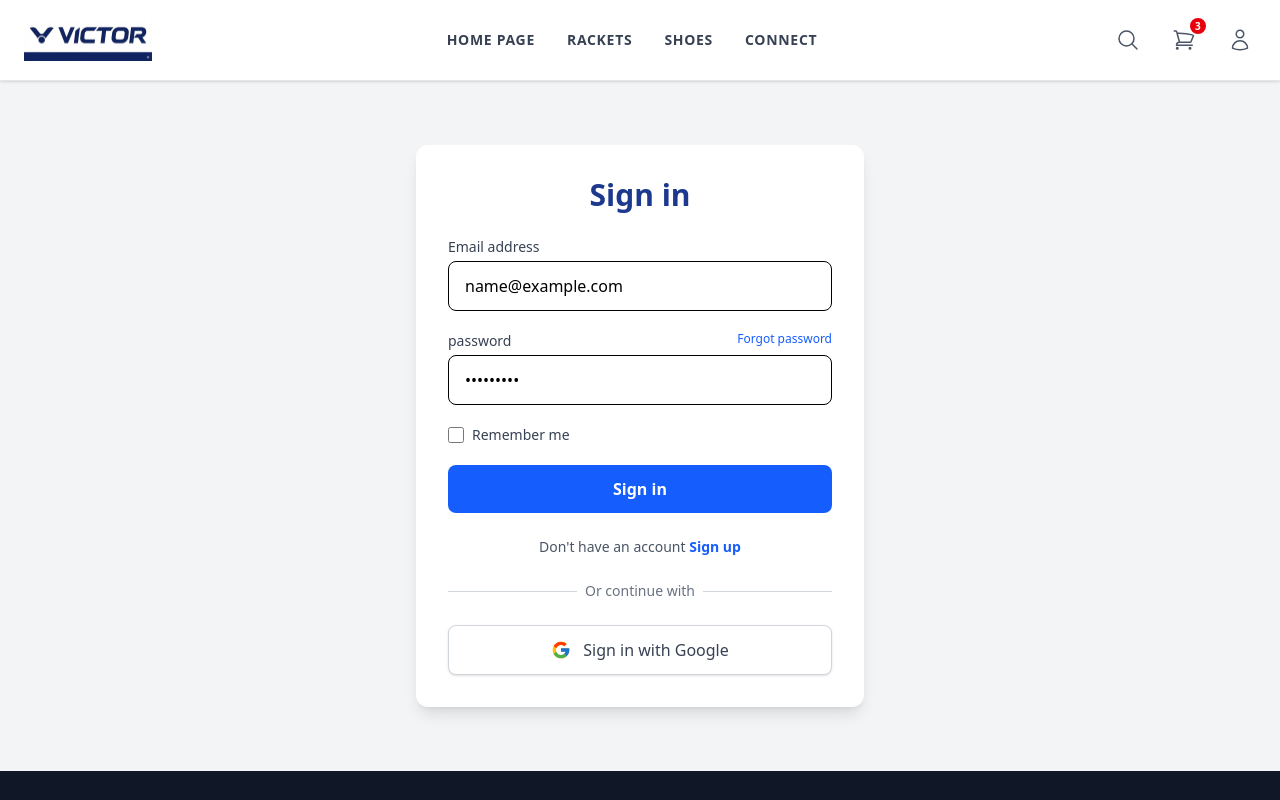
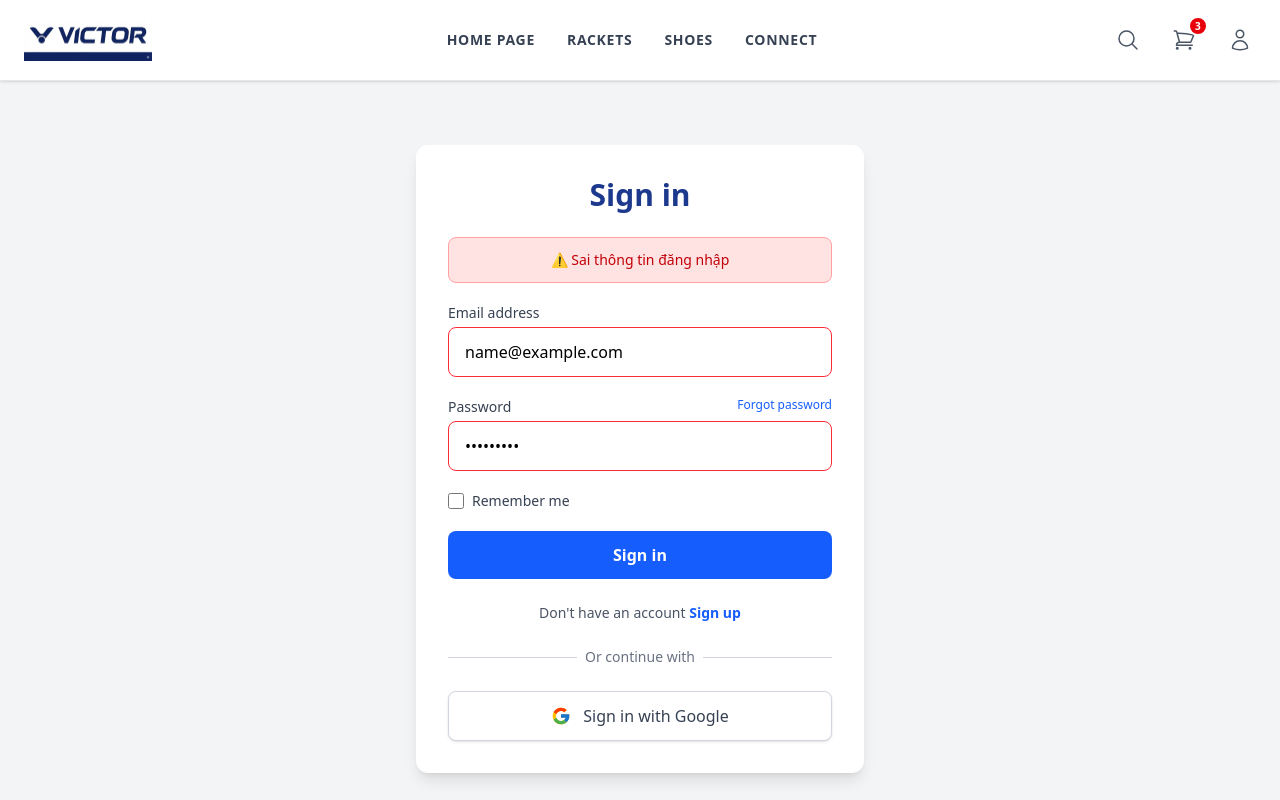
Before and after one commit to TracDinhh/victor-badminton-frontend, a Vue app: page /signin in a window 1280 px wide. Both pictures are taken after typing "name@example.com", "Sample123" into the empty fields and a click on the button "Sign in". Shown: the top 800 px of the page. Built offline with nearby package versions, Linux system fonts and the light colour scheme; no server answers.

Commit message:
feat(auth): implement login functionality with API integration refactor(api): update base URL for API requests refactor(header): remove unused CSS comments

```diff
--- a/src/components/layouts/TheHeader.vue
+++ b/src/components/layouts/TheHeader.vue
@@ -115,7 +115,6 @@ const toggleUserMenu = () => {
 </template>
 
 <style scoped>
-/* Hiệu ứng dropdown nhẹ nhàng */
 @keyframes fadeInUp {
   from {
     opacity: 0;
@@ -132,7 +131,6 @@ const toggleUserMenu = () => {
   animation: fadeInUp 0.2s ease-out;
 }
 
-/* Hiệu ứng search trượt xuống */
 @keyframes slideDown {
   from {
     opacity: 0;
--- a/src/features/auth/SignIn.vue
+++ b/src/features/auth/SignIn.vue
@@ -1,50 +1,107 @@
 <script setup>
 import { ref } from 'vue';
+import { useRouter } from 'vue-router';
+import api from '@/services/api';
+const router = useRouter();
 
 const email = ref('');
-const password = ref('')
+const password = ref('');
 const rememberMe = ref(false);
 
-const handleLogin = () => {
-  alert("Dang dang nhap...");
+const errorMessage = ref('');
+const isLoading = ref(false);
+
+const handleLogin = async () => {
+  // 1. Reset trạng thái cũ
+  errorMessage.value = '';
+  isLoading.value = true;
+
+  try {
+    // 2. Gọi API
+    // SỬA LỖI: Bỏ "this.", thêm ".value"
+    const response = await api.post('/auth/login', {
+      email: email.value,       // Lấy giá trị từ ref email
+      password: password.value  // Lấy giá trị từ ref password
+    });
+
+    // 3. Nếu thành công
+    console.log("Đăng nhập thành công:", response.data);
+
+    // Lưu user & token (Giả sử BE trả về object có chứa token)
+    localStorage.setItem('user', JSON.stringify(response.data));
+    // Nếu BE trả về token riêng, nhớ lưu token:
+    // localStorage.setItem('token', response.data.token);
+
+    // 4. Chuyển hướng
+    router.push({ name: 'product' });
+
+  } catch (error) {
+    console.error(error);
+    if (error.response && error.response.data) {
+       // Backend thường trả về object error, ví dụ: error.response.data.message
+      errorMessage.value = error.response.data.message || "Sai thông tin đăng nhập";
+    } else {
+      errorMessage.value = "Đăng nhập thất bại. Vui lòng kiểm tra kết nối!";
+    }
+  } finally {
+    isLoading.value = false;
+  }
 }
 
-const handleWGoogle = () =>{
-  alert("Tinh năng đang được phát triển bởi Trác Đình xin vui lòng đợi");
+const handleWGoogle = () => {
+  alert("Tính năng đang được phát triển bởi Trác Đình xin vui lòng đợi");
 }
 </script>
+
 <template>
   <div class="bg-gray-100 py-16 flex justify-center items-center min-h-[600px]">
     <div class="w-full max-w-md bg-white p-8 rounded-xl shadow-lg">
       <h1 class="text-3xl font-bold text-center text-blue-900 mb-6">Sign in</h1>
+
       <form @submit.prevent="handleLogin" class="space-y-5">
+
+        <div v-if="errorMessage" class="p-3 bg-red-100 text-red-700 rounded-lg border border-red-300 text-sm text-center">
+          ⚠️ {{ errorMessage }}
+        </div>
 
         <div>
           <label class="block text-sm font-medium text-gray-700 mb-1">Email address</label>
-
-            <input v-model="email" type="email" placeholder="email@gmail.com"
-              class="w-full px-4 py-3 border rounded-lg focus:ring-blue-500 outline-none">
+          <input v-model="email" type="email" placeholder="email@gmail.com" required
+            class="w-full px-4 py-3 border rounded-lg focus:ring-blue-500 outline-none transition-colors"
+            :class="{'border-red-500': errorMessage}">
         </div>
 
         <div>
           <div class="flex justify-between mb-1">
-              <label class="block text-sm font-medium text-gray-700 outline-none">password</label>
+            <label class="block text-sm font-medium text-gray-700 outline-none">Password</label>
             <a href="#" class="text-xs text-blue-600 hover:underline">Forgot password</a>
           </div>
-
-            <input v-model="password" type="password" class="w-full px-4 py-3 border rounded-lg focus:ring-blue-500" placeholder="Password">
-
+          <input v-model="password" type="password" class="w-full px-4 py-3 border rounded-lg focus:ring-blue-500 outline-none"
+            placeholder="Password" required
+            :class="{'border-red-500': errorMessage}">
         </div>
 
         <div class="flex items-center justify-between">
           <div class="flex items-center">
-              <input type="checkbox" id="remember-me" v-model="rememberMe" class="w-4 h-4 text-blue-600 border-gray-300 rounded focus:ring-blue-500 cursor-pointer">
+            <input type="checkbox" id="remember-me" v-model="rememberMe"
+              class="w-4 h-4 text-blue-600 border-gray-300 rounded focus:ring-blue-500 cursor-pointer">
             <label class="ml-2 block text-sm text-gray-700">Remember me</label>
           </div>
         </div>
 
-          <button
-            class="w-full bg-blue-600 text-white font-bold py-3 rounded-lg hover:bg-blue-700 transition">Sign in</button>
+        <button type="submit" :disabled="isLoading"
+          class="w-full bg-blue-600 text-white font-bold py-3 rounded-lg hover:bg-blue-700 transition flex justify-center items-center disabled:opacity-70 disabled:cursor-not-allowed">
+
+          <span v-if="isLoading">
+            <svg class="animate-spin -ml-1 mr-3 h-5 w-5 text-white" xmlns="http://www.w3.org/2000/svg" fill="none" viewBox="0 0 24 24">
+              <circle class="opacity-25" cx="12" cy="12" r="10" stroke="currentColor" stroke-width="4"></circle>
+              <path class="opacity-75" fill="currentColor" d="M4 12a8 8 0 018-8V0C5.373 0 0 5.373 0 12h4zm2 5.291A7.962 7.962 0 014 12H0c0 3.042 1.135 5.824 3 7.938l3-2.647z"></path>
+            </svg>
+            Đang xử lý...
+          </span>
+          <span v-else>Sign in</span>
+        </button>
+
       </form>
 
       <div class="mt-6 text-center text-sm text-gray-600 cursor-pointer select-none">
@@ -63,16 +120,13 @@ const handleWGoogle = () =>{
         </div>
       </div>
 
-        <button
-          @click="handleWGoogle"
-          type="button"
-          class="w-full flex items-center justify-center gap-3 bg-white border border-gray-300 text-gray-700 font-medium py-3 rounded-lg hover:bg-gray-200 transition shadow-sm active:scale-[0.98] transform duration-150"
-        >
+      <button @click="handleWGoogle" type="button"
+        class="w-full flex items-center justify-center gap-3 bg-white border border-gray-300 text-gray-700 font-medium py-3 rounded-lg hover:bg-gray-200 transition shadow-sm active:scale-[0.98] transform duration-150">
         <svg class="w-5 h-5" viewBox="0 0 48 48">
-            <path fill="#FFC107" d="M43.611,20.083H42V20H24v8h11.303c-1.649,4.657-6.08,8-11.303,8c-6.627,0-12-5.373-12-12c0-6.627,5.373-12,12-12c3.059,0,5.842,1.154,7.961,3.039l5.657-5.657C34.046,6.053,29.268,4,24,4C12.955,4,4,12.955,4,24c0,11.045,8.955,20,20,20c11.045,0,20-8.955,20-20C44,22.659,43.862,21.35,43.611,20.083z"/>
-            <path fill="#FF3D00" d="M6.306,14.691l6.571,4.819C14.655,15.108,18.961,12,24,12c3.059,0,5.842,1.154,7.961,3.039l5.657-5.657C34.046,6.053,29.268,4,24,4C16.318,4,9.656,8.337,6.306,14.691z"/>
-            <path fill="#4CAF50" d="M24,44c5.166,0,9.86-1.977,13.409-5.192l-6.19-5.238C29.211,35.091,26.715,36,24,36c-5.202,0-9.619-3.317-11.283-7.946l-6.522,5.025C9.505,39.556,16.227,44,24,44z"/>
-            <path fill="#1976D2" d="M43.611,20.083H42V20H24v8h11.303c-0.792,2.237-2.231,4.166-4.087,5.571c0.001-0.001,0.002-0.001,0.003-0.002l6.19,5.238C36.971,39.205,44,34,44,24C44,22.659,43.862,21.35,43.611,20.083z"/>
+          <path fill="#FFC107" d="M43.611,20.083H42V20H24v8h11.303c-1.649,4.657-6.08,8-11.303,8c-6.627,0-12-5.373-12-12c0-6.627,5.373-12,12-12c3.059,0,5.842,1.154,7.961,3.039l5.657-5.657C34.046,6.053,29.268,4,24,4C12.955,4,4,12.955,4,24c0,11.045,8.955,20,20,20c11.045,0,20-8.955,20-20C44,22.659,43.862,21.35,43.611,20.083z" />
+          <path fill="#FF3D00" d="M6.306,14.691l6.571,4.819C14.655,15.108,18.961,12,24,12c3.059,0,5.842,1.154,7.961,3.039l5.657-5.657C34.046,6.053,29.268,4,24,4C16.318,4,9.656,8.337,6.306,14.691z" />
+          <path fill="#4CAF50" d="M24,44c5.166,0,9.86-1.977,13.409-5.192l-6.19-5.238C29.211,35.091,26.715,36,24,36c-5.202,0-9.619-3.317-11.283-7.946l-6.522,5.025C9.505,39.556,16.227,44,24,44z" />
+          <path fill="#1976D2" d="M43.611,20.083H42V20H24v8h11.303c-0.792,2.237-2.231,4.166-4.087,5.571c0.001-0.001,0.002-0.001,0.003-0.002l6.19,5.238C36.971,39.205,44,34,44,24C44,22.659,43.862,21.35,43.611,20.083z" />
         </svg>
         Sign in with Google
       </button>
--- a/src/services/api.js
+++ b/src/services/api.js
@@ -1,12 +1,12 @@
 import axios from 'axios';
 
-// Tạo một bản sao của axios với cấu hình mặc định
 const api = axios.create({
-  // Địa chỉ của json-server (bạn đang chạy ở cổng 3000)
-  baseURL: 'http://localhost:3000',
-  headers: {
-    'Content-Type': 'application/json'
-  }
+    baseURL: 'http://localhost:8080/api',
+    headers: {
+        'Content-Type': 'application/json',
+    },
 });
 
+// ... (giữ nguyên phần interceptors)
+
 export default api;
```
Lines whose indentation alone changed are shown as unchanged.
